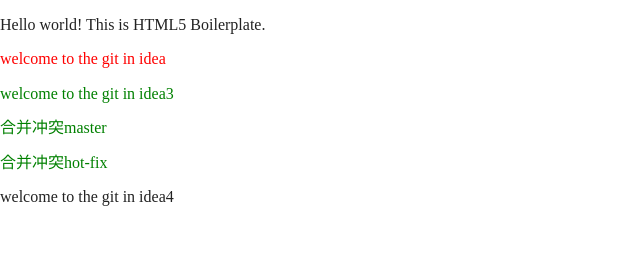
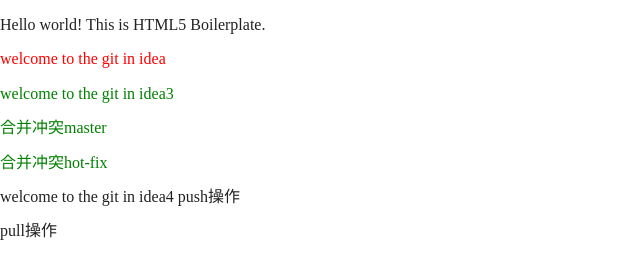
Before and after one commit to xiaosu931/project1, a website built with Parcel: page index.html in a window 1280 px wide. Shown: the whole page, without its empty margins (0-640 px from the left). Built offline with nearby package versions, Linux system fonts and the light colour scheme.

Commit message:
Update index.html

```diff
--- a/index.html
+++ b/index.html
@@ -30,7 +30,8 @@
   <p style="color: green">welcome to the git in idea3</p>
   <p style="color: green">合并冲突master</p>
   <p style="color: green">合并冲突hot-fix</p>
-  <p>welcome to the git in idea4</p>
+  <p>welcome to the git in idea4 push操作</p>
+  <p>pull操作</p>
 
 
   <script src="js/vendor/modernizr-3.11.2.min.js"></script>
```
